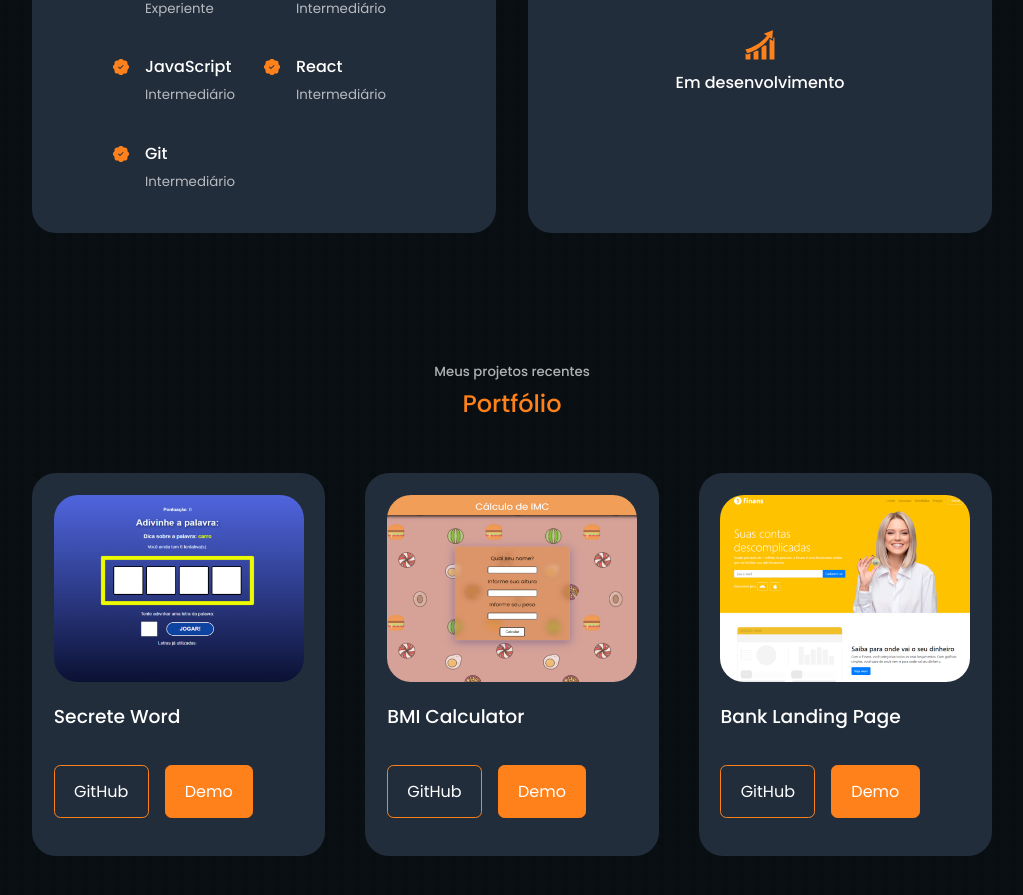
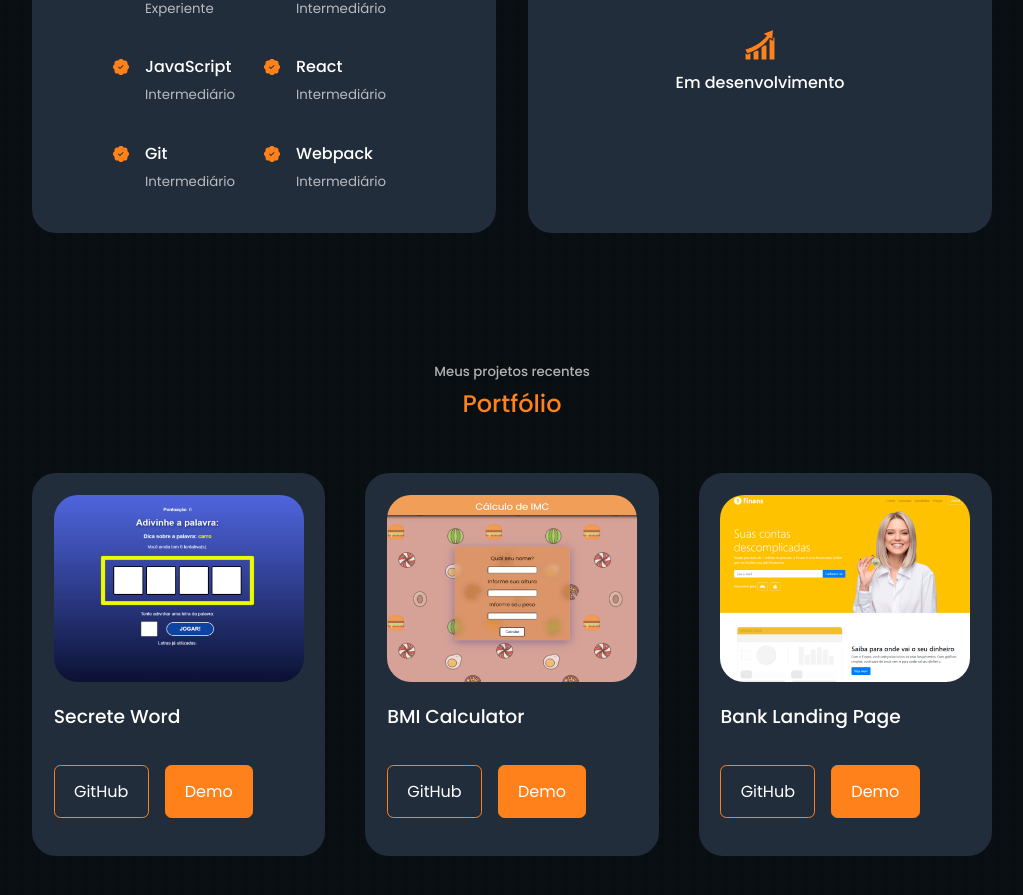
Before and after one commit to Campos2002/personal-portfolio, a React (Create React App) app: page / in a window 1280 px wide. Shown: the part 2093-2988 px from the top of the page, without its empty margins (128-1151 px from the left). Built offline with nearby package versions, Linux system fonts and the light colour scheme.

Commit message:
inclusão de item na seção Experience

```diff
--- a/src/components/experience/Experience.jsx
+++ b/src/components/experience/Experience.jsx
@@ -50,6 +50,13 @@ const Experience = () => {
                 <small className='text-light'>Intermediário</small>
               </div>
             </article>
+            <article className='experience__details'>
+              <BsPatchCheckFill className='experience__details-icon' />
+              <div>
+                <h4>Webpack</h4>
+                <small className='text-light'>Intermediário</small>
+              </div>
+            </article>
           </div>
         </div>
 
```
